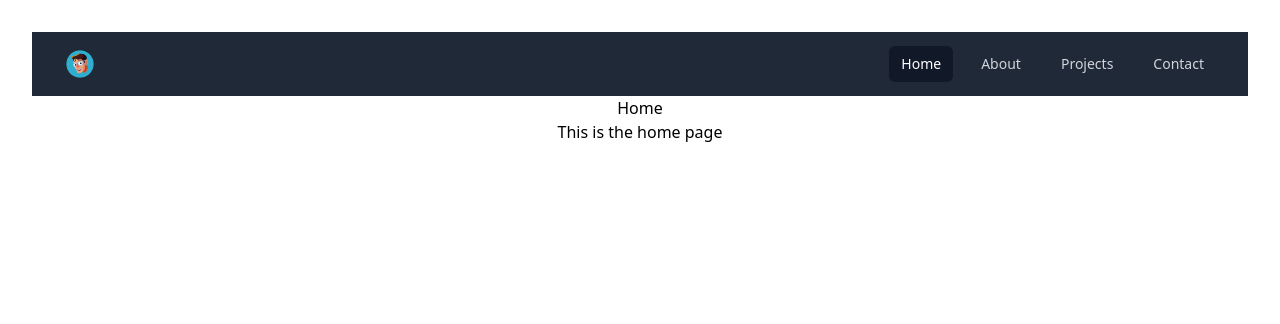
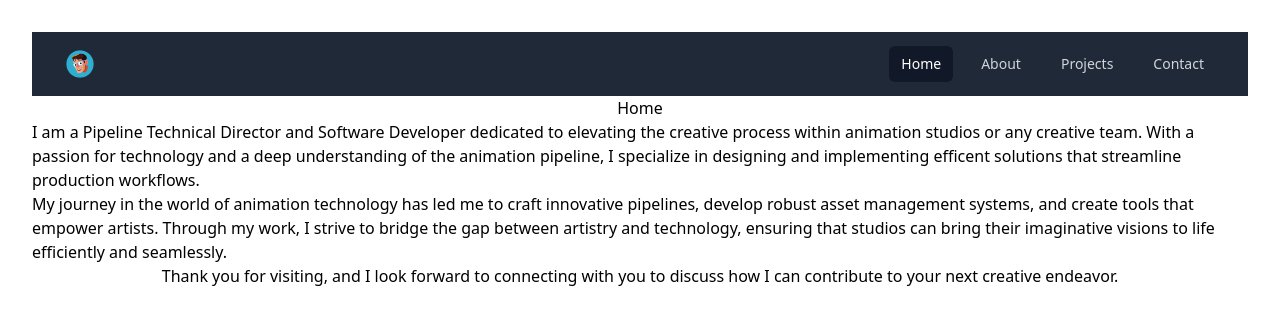
Before and after one commit to gabrieljreed/portfolio-website, a React (Vite) app: page / in a window 1280 px wide. Shown: the top 324 px of the page. Built offline with nearby package versions, Linux system fonts and the light colour scheme.

Commit message:
update navbar, homepage

```diff
--- a/src/pages/HomePage.tsx
+++ b/src/pages/HomePage.tsx
@@ -3,7 +3,25 @@ function Home() {
   return (
     <>
       <h1>Home</h1>
-      <p>This is the home page</p>
+
+      <div className="flex flex-col items-center justify-center text-left">
+        <p className="">
+          I am a Pipeline Technical Director and Software Developer dedicated to elevating the creative process within animation studios or any creative team. With a passion for technology and a deep understanding of the animation pipeline, I specialize in designing and implementing efficent solutions that streamline production workflows.
+        </p>
+
+        <p className="">
+          My journey in the world of animation technology has led me to craft innovative pipelines, develop robust asset management systems, and create tools that empower artists. Through my work, I strive to bridge the gap between artistry and technology, ensuring that studios can bring their imaginative visions to life efficiently and seamlessly.
+        </p>
+
+        <p className="">
+          Thank you for visiting, and I look forward to connecting with you to discuss how I can contribute to your next creative endeavor.
+        </p>
+
+        {/* <p className=""></p>
+          Explore my portfolio to discover a showcase of projects and collaborations that reflect my commitment to excellence in animation technology. From custom tools to intuitive interfaces, I am here to transform challenges into opportunities and contribute to the vibrant world of animation.
+        </p> */}
+
+      </div>
     </>
   );
 }
```
Also changed, not shown: src/App.tsx (+15 -0 lines).
